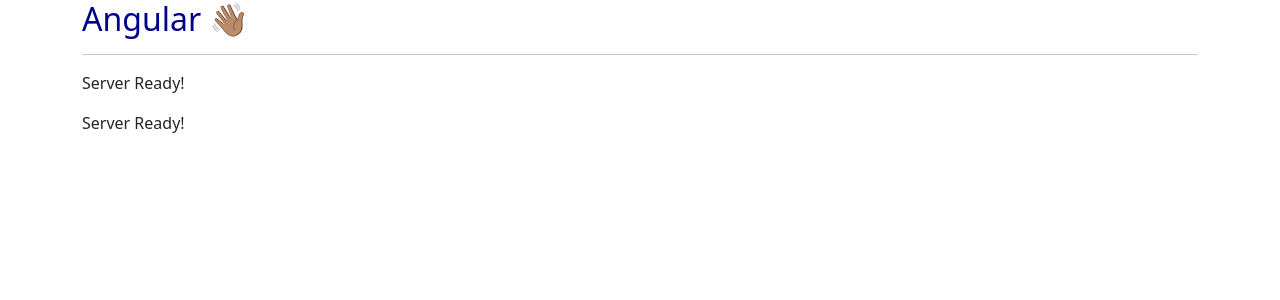
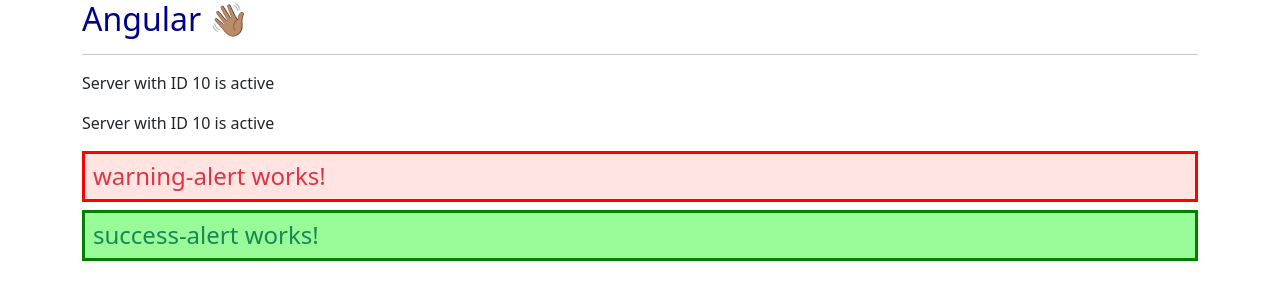
Before and after one commit to Bemo7/ng4-complete-guide, an Angular app: page / in a window 1280 px wide. Shown: the top 300 px of the page. Built offline with nearby package versions, Linux system fonts and the light colour scheme.

Commit message:
02 The Basics - String Interpolation

```diff
--- a/src/app/app.component.html
+++ b/src/app/app.component.html
@@ -4,6 +4,8 @@
       <h2>Angular 👋🏽</h2>
       <hr>
       <app-servers></app-servers>
+      <app-warning-alert></app-warning-alert>
+      <app-success-alert></app-success-alert>
     </div>
   </div>
 </div>
--- a/src/app/app.module.ts
+++ b/src/app/app.module.ts
@@ -7,12 +7,16 @@
 import { AppComponent } from './app.component';
 import { ServerComponent } from './server/server.component';
 import { ServersComponent } from './servers/servers.component';
+import { WarningAlertComponent } from './warning-alert/warning-alert.component';
+import { SuccessAlertComponent } from './success-alert/success-alert.component';
 
 @NgModule({
   declarations: [
     AppComponent,
     ServerComponent,
-    ServersComponent
+    ServersComponent,
+    WarningAlertComponent,
+    SuccessAlertComponent
   ],
   imports: [
     BrowserModule,
--- a/src/app/server/server.component.html
+++ b/src/app/server/server.component.html
@@ -1 +1 @@
-<p>Server Ready!</p>
+<p>Server with ID {{serverId}} is {{getServerStatus()}} </p>
--- a/src/app/server/server.component.ts
+++ b/src/app/server/server.component.ts
@@ -5,5 +5,10 @@
     templateUrl: './server.component.html'
 })
 export class ServerComponent {
+serverId:number = 10;
+serverStatus:string = "active"
 
+getServerStatus():string {
+    return this.serverStatus
 }
+}
--- /dev/null
+++ b/src/app/success-alert/success-alert.component.html
@@ -0,0 +1 @@
+<h4 class="text-success">success-alert works!</h4>
--- /dev/null
+++ b/src/app/success-alert/success-alert.component.ts
@@ -0,0 +1,16 @@
+import { Component } from '@angular/core';
+
+@Component({
+  selector: 'app-success-alert',
+  templateUrl: './success-alert.component.html',
+  styles: [`
+  h4 {
+    padding: 0.5rem;
+    background-color: palegreen;
+    border: 0.2rem solid green;
+  }
+  `]
+})
+export class SuccessAlertComponent {
+
+}
--- /dev/null
+++ b/src/app/warning-alert/warning-alert.component.html
@@ -0,0 +1 @@
+<h4 class="text-danger">warning-alert works!</h4>
--- /dev/null
+++ b/src/app/warning-alert/warning-alert.component.ts
@@ -0,0 +1,16 @@
+import { Component } from '@angular/core';
+
+@Component({
+  selector: 'app-warning-alert',
+  templateUrl: './warning-alert.component.html',
+  styles: [`
+  h4 {
+    padding: 0.5rem;
+    background-color: mistyrose;
+    border: 0.2rem solid red;
+  }
+  `]
+})
+export class WarningAlertComponent {
+
+}
```
Also changed, not shown: src/app/success-alert/success-alert.component.css (added).
